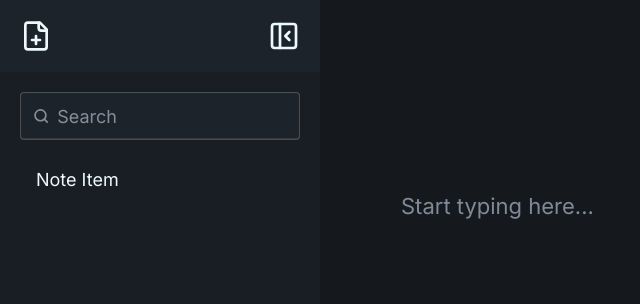
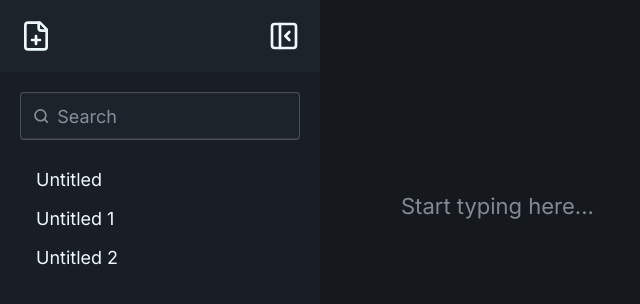
Before and after one commit to jamiewilliamsxyz/notebase, a React (Vite) app: page / in a window 1280 px wide. Shown: the top 304 px of the page, without its empty margins (0-640 px from the left). Built offline with nearby package versions, Linux system fonts and the light colour scheme.

Commit message:
Render notes in NoteMenu

```diff
--- a/src/components/features/sidebar/NoteItem.jsx
+++ b/src/components/features/sidebar/NoteItem.jsx
@@ -1,7 +1,7 @@
-export const NoteItem = () => {
+export const NoteItem = ({ title }) => {
   return (
     <li>
-      <a>Note Item</a>
+      <a>{title}</a>
     </li>
   );
 };
--- a/src/components/features/sidebar/NoteMenu.jsx
+++ b/src/components/features/sidebar/NoteMenu.jsx
@@ -1,9 +1,17 @@
+import { useContext } from "react";
+import { WorkspaceContext } from "../../../context/WorkspaceContext";
 import { NoteItem } from "./NoteItem";
 
 export const NoteMenu = () => {
+  const { notes } = useContext(WorkspaceContext);
+
   return (
     <ul className="menu menu-lg bg-base-200 rounded-box w-full p-0">
-      <NoteItem />
+      {notes
+        .toSorted((a, b) => a.title.localeCompare(b.title))
+        .map((note) => {
+          return <NoteItem key={note.id} title={note.title} />;
+        })}
     </ul>
   );
 };
--- a/src/context/WorkspaceContext.jsx
+++ b/src/context/WorkspaceContext.jsx
@@ -3,10 +3,14 @@ import { createContext, useState } from "react";
 export const WorkspaceContext = createContext();
 
 export const WorkspaceContextProvider = ({ children }) => {
-  const [notes, setNotes] = useState([]);
+  const [notes, setNotes] = useState([
+    { id: 1, title: "Untitled", content: "Untitled Content Test" },
+    { id: 2, title: "Untitled 1", content: "Untitled 1 Content Test" },
+    { id: 3, title: "Untitled 2", content: "Untitled 2 Content Test" },
+  ]);
 
   return (
-    <WorkspaceContext.Provider value={notes}>
+    <WorkspaceContext.Provider value={{ notes }}>
       {children}
     </WorkspaceContext.Provider>
   );
```
